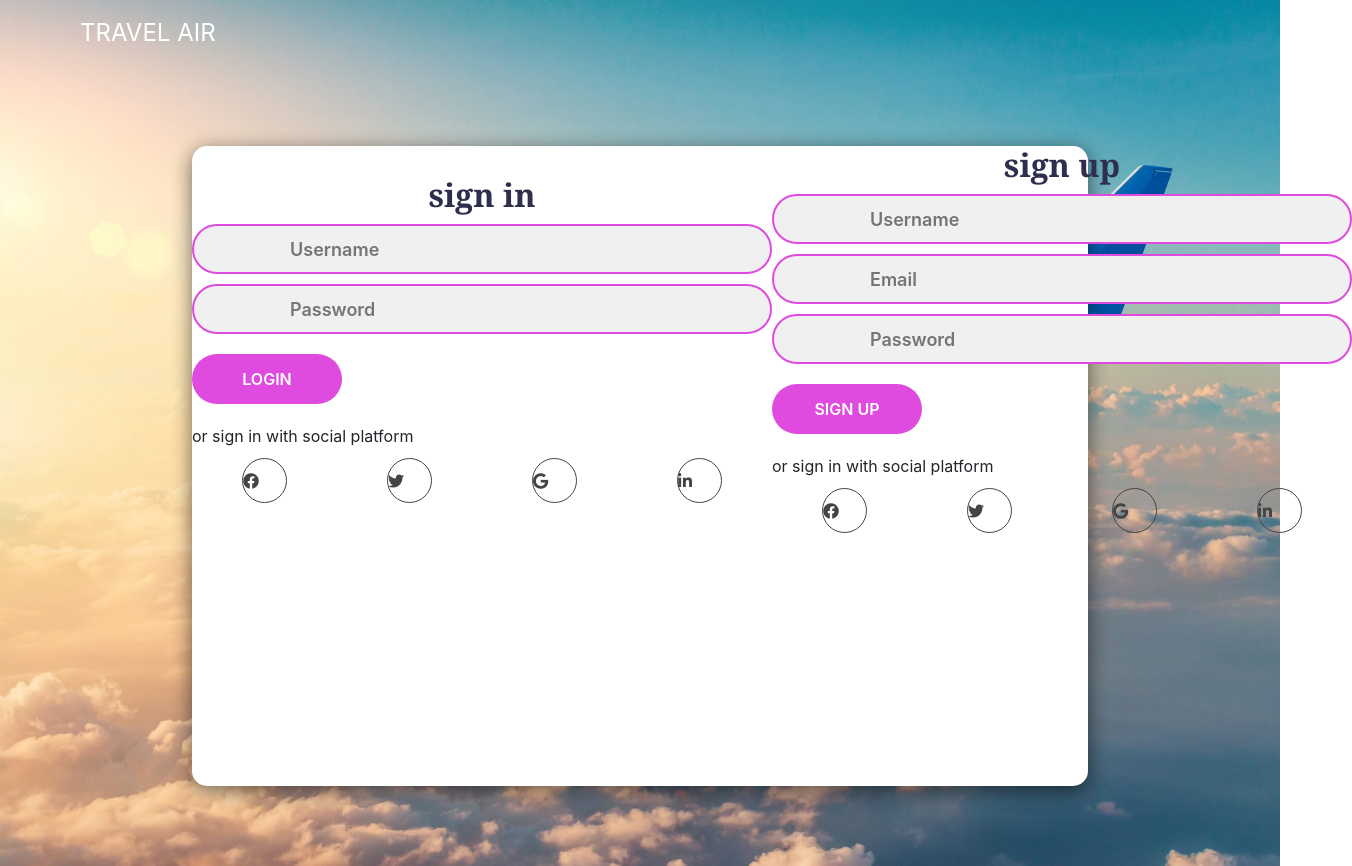
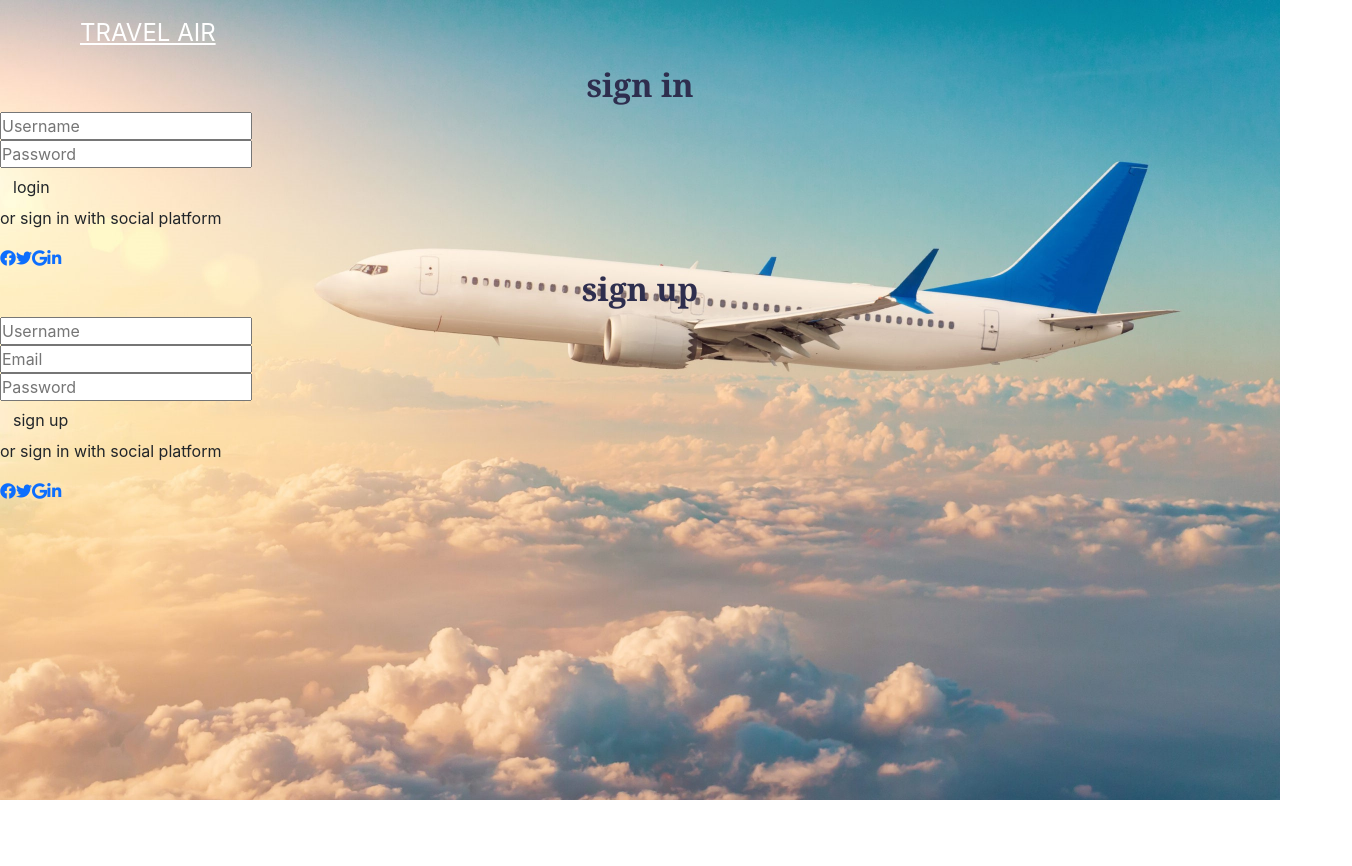
Before and after one commit to Chaimae147/vol_projet, a React (Create React App) app: page /login in a window 1280 px wide. Shown: the whole page, 1352 px wide, since content can reach past the window. After the commit the page ends 800 px from the top, so only its background shows below. Built offline with nearby package versions, Linux system fonts and the light colour scheme.

Commit message:
Modification

```diff
--- a/src/composents/Login/login.css
+++ b/src/composents/Login/login.css
@@ -4,12 +4,12 @@
 .photologin{
    background-image: url("../../../public/imgs/AdobeStock_249454423-scaled.jpeg");
    background-size: cover;
-   height: 100%;
+   height: 100vh;
    width: 100%;
    position: relative;
    top: 0;
 
-}
+}/*
 .input-field1{
   width: 100%;
   height: 50px;
@@ -25,7 +25,8 @@
   color: #666;
   font-size: 18px;
 }
-.input-field1 input{
+
+.input-field1 .innput{
   flex: 5;
   background: none;
   border: none;
@@ -114,8 +115,8 @@ form{
   align-items: center;
   justify-content: center;
   min-height: 100vh;
-}
-/* *{
+} */
+/*{
   margin: 0;
   padding: 0;
   box-sizing: border-box;
--- a/src/composents/Login/login.js
+++ b/src/composents/Login/login.js
@@ -15,13 +15,13 @@ export default function Login() {
             <h2 className='title'>sign in</h2>
             <div className='input-field1'>
               <i className='fas fas-user'></i>
-              <input type="text" placeholder='Username'/>
+              <input className='innput' type="text" placeholder='Username'/>
             </div>
             <div className='input-field1'>
               <i className='fas fas-lock'></i>
-              <input type="password" placeholder='Password'/>
+              <input className='innput' type="password" placeholder='Password'/>
             </div>
-            <input type="submit" value="login" className='btn'/>
+            <input className='innput' type="submit" value="login" className='btn'/>
             <p className='social-text'>or sign in with social platform</p>
             <div className='social-media'>
 
@@ -48,20 +48,20 @@ export default function Login() {
 
             <div className='input-field1'>
               <i className='fas fas-user'></i>
-              <input type="text" placeholder='Username'/>
+              <input className='innput' type="text" placeholder='Username'/>
             </div>
 
             <div className='input-field1'>
               <i className='fas fas-envelope'></i>
-              <input type="text" placeholder='Email'/>
+              <input className='innput' type="text" placeholder='Email'/>
             </div>
 
             <div className='input-field1'>
               <i className='fas fas-lock'></i>
-              <input type="password" placeholder='Password'/>
+              <input className='innput' type="password" placeholder='Password'/>
             </div>
 
-            <input type="button" value="sign up" className='btn'/>
+            <input className='innput' type="button" value="sign up" className='btn'/>
             <p className='social-text'>or sign in with social platform</p>
             <div className='social-media'>
 
```
